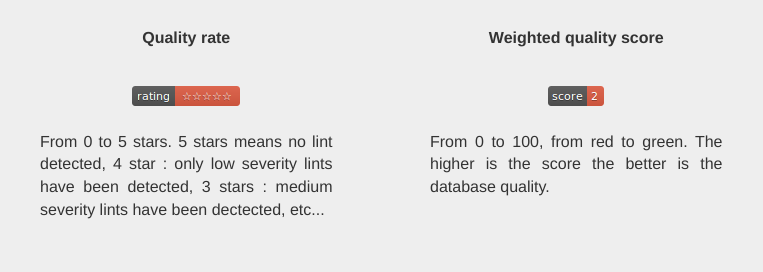
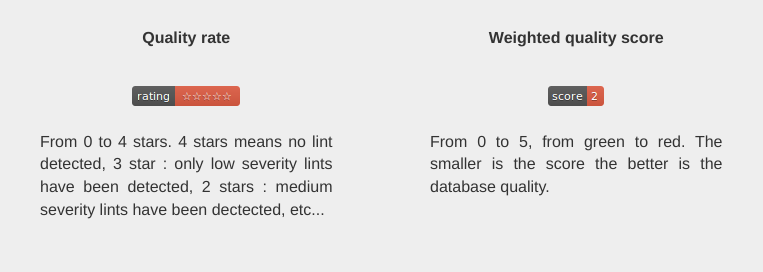
Before and after one commit to Cute-DB/Cute-DB.github.io, a plain HTML site: page index.html in a window 1280 px wide. Shown: the part 1843-2115 px from the top of the page, 405-1168 px from the left. Drawn offline with Linux system fonts and the light colour scheme.

Commit message:
ajustement

```diff
--- a/index.html
+++ b/index.html
@@ -131,7 +131,7 @@
                             <img src="images/rating_badge.png"/>
                         </div>
                         <div class="row">
-                            <p class="text-justify">From 0 to 5 stars. 5 stars means no lint detected, 4 star : only low severity lints have been detected, 3 stars : medium severity lints have been dectected, etc... </p>
+                            <p class="text-justify">From 0 to 4 stars. 4 stars means no lint detected, 3 star : only low severity lints have been detected, 2 stars : medium severity lints have been dectected, etc... </p>
                         </div>
                     </div>
                     <div class="col-lg-3 col-xs-12 col-lg-offset-1">
@@ -142,8 +142,7 @@
                             <img src="images/score_badge.png"/>
                         </div>
                         <div class="row">
-                            <p class="text-justify">From 0 to 100, from red to green.  The higher is the score the better is the database quality.</p>
-
+                            <p class="text-justify">From 0 to 5, from green to red.  The smaller is the score the better is the database quality.</p>
                         </div>
                     </div>
                 </div>
```
